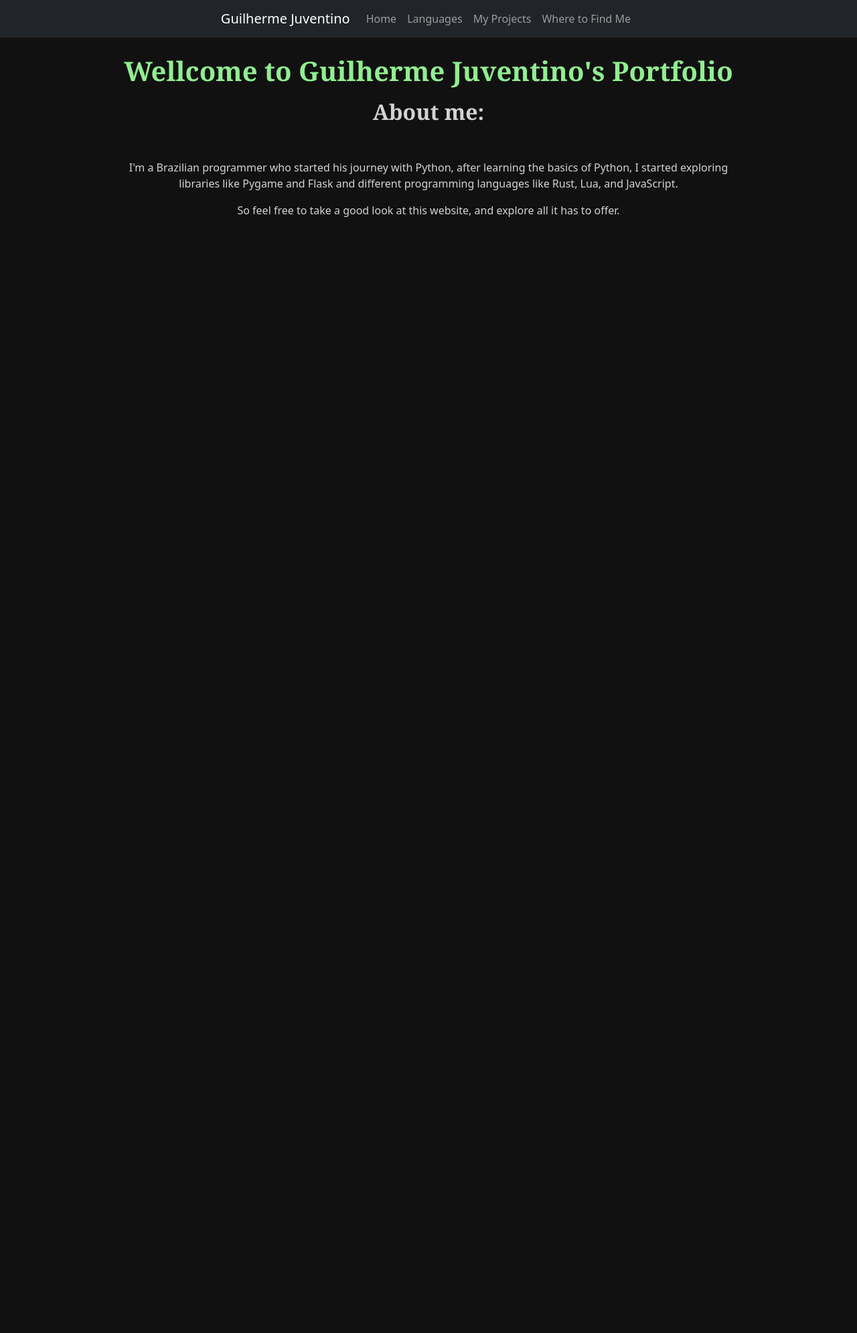
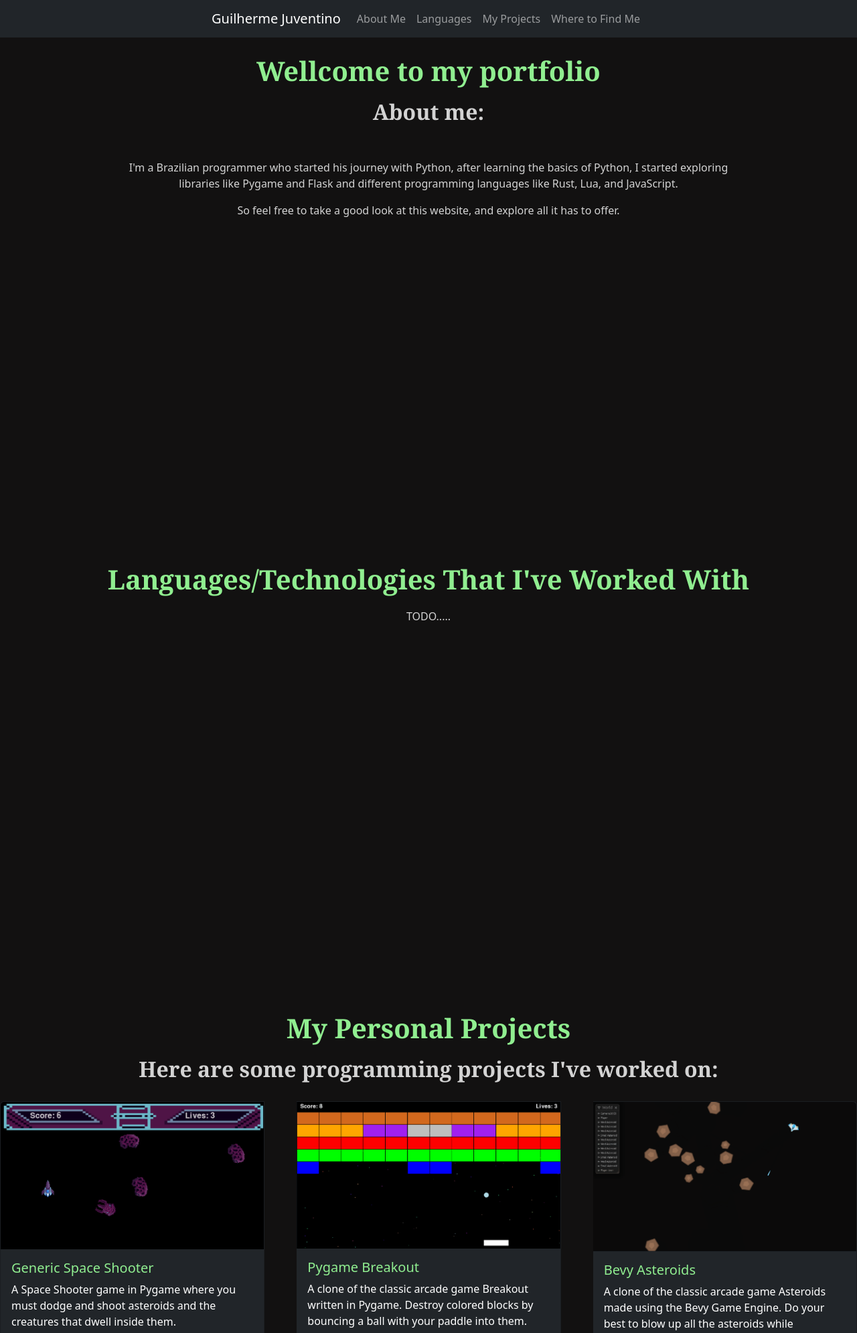
Before and after one commit to GuilhermeJuventino/Portfolio, a Flask app: page / in a window 1280 px wide. Shown: the top 1990 px of the page at 67% size. Before the commit the page ends 324 px from the top, so only its background shows below. Run offline with Flask 3, Linux system fonts and the light colour scheme.

Commit message:
started converting the website into a single-page layout

```diff
--- a/app.py
+++ b/app.py
@@ -5,7 +5,7 @@ app = Flask(__name__)
 
 @app.route("/")
 def index():
-    return render_template("index.html")
+    return render_template("index2.html")
 
 
 @app.route("/contacts")
--- a/static/css/styles.css
+++ b/static/css/styles.css
@@ -1,3 +1,8 @@
+/* fixing padding when navigating using the navbar */
+html {
+    scroll-padding-top: 56px;
+}
+
 /*Collor pallete configuration*/
 body {
     background-color: #121111;
--- /dev/null
+++ b/templates/index2.html
@@ -0,0 +1,123 @@
+<!DOCTYPE html>
+<html lang="en">
+<head>
+        <link href="https://cdn.jsdelivr.net/npm/bootstrap@5.2.3/dist/css/bootstrap.min.css" rel="stylesheet" integrity="sha384-rbsA2VBKQhggwzxH7pPCaAqO46MgnOM80zW1RWuH61DGLwZJEdK2Kadq2F9CUG65" crossorigin="anonymous">
+        <script src="https://cdn.jsdelivr.net/npm/bootstrap@5.2.3/dist/js/bootstrap.bundle.min.js" integrity="sha384-kenU1KFdBIe4zVF0s0G1M5b4hcpxyD9F7jL+jjXkk+Q2h455rYXK/7HAuoJl+0I4" crossorigin="anonymous"></script>
+        <link href="static/css/styles.css" rel="stylesheet">
+        <meta name="viewport" content="width=device-width, initial-scale=1.0">
+        <meta charset="UTF-8">
+        <title>Guilherme Juventino</title>
+</head>
+<body>
+    <!--Creating a nav bar using Bootstrap-->
+    <nav class="navbar sticky-top navbar-expand-lg navbar-dark bg-dark">
+        <div class="container-xxl justify-content-center">
+            <a class="navbar-brand">Guilherme Juventino</a>
+            <button class="navbar-toggler" type="button" data-bs-toggle="collapse" data-bs-target="#navbarNav" aria-controls="navbarNav" aria-expanded="false" aria-label="Toggle navigation">
+            <span class="navbar-toggler-icon"></span>
+            </button>
+            <div class="collapse navbar-collapse flex-grow-0" id="navbarNav">
+            <ul class="navbar-nav text-center">
+                <li class="nav-item">
+                <a class="nav-link" aria-current="page" href="#aboutMe">About Me</a>
+                </li>
+                <li class="nav-item">
+                <a class="nav-link" href="#languages">Languages</a>
+                </li>
+                <li class="nav-item">
+                <a class="nav-link" href="#myProjects">My Projects</a>
+                </li>
+                <li class="nav-item">
+                <a class="nav-link" href="#contacts">Where to Find Me</a>
+                </li>
+            </ul>
+            </div>
+        </div>
+    </nav>
+
+    <section id="aboutMe">
+        <h1 class="text-center">Wellcome to my portfolio</h1>
+
+        <h2 class="text-center">About me:</h2>
+
+        <div class="text-container">
+            <p class="text-center">
+            I'm a Brazilian programmer who started his journey with Python,
+            after learning the basics of Python, I started exploring libraries
+            like Pygame and Flask and different programming languages
+            like Rust, Lua, and JavaScript.
+            </p>
+
+            <p class="text-center">
+            So feel free to take a good look at this website, and explore all it has to offer.
+            </p>
+        </div>
+    </section>
+
+    <section id="languages">
+        <h1 class="text-center">Languages/Technologies That I've Worked With</h1>
+
+        <div class="text-container">
+            <p class="text-center">
+                TODO.....
+            </p>
+        </div>
+    </section>
+
+    <section id="myProjects">
+        <h1 class="text-center">My Personal Projects</h1>
+
+        <h2 class="text-center">Here are some programming projects I've worked on:</h2>
+
+        <!--Creating a set of cards holding image and links of my projects using Bootstrap-->
+        <div class="card-group gap-5">
+            <div class="card text-bg-dark">
+                <img src="static/images/genericSpaceShooter.png" class="card-img-top" alt="Generic Space Shooter Gameplay Image">
+                <div class="card-body">
+                    <h5 class="card-title">Generic Space Shooter</h5>
+                    <p class="card-text">
+                    A Space Shooter game in Pygame where you must dodge and shoot asteroids and
+                    the creatures that dwell inside them.
+                    </p>
+                    <a href="https://github.com/GuilhermeJuventino/Generic-Space-Shooter-V3"
+                    class="btn btn-primary">Github Repository</a>
+                </div>
+            </div>
+            <div class="card text-bg-dark">
+                <img src="static/images/pygameBreakout.png" class="card-img-top" alt="Pygame Breakout Gameplay Image">
+                <div class="card-body">
+                    <h5 class="card-title">Pygame Breakout</h5>
+                    <p class="card-text">
+                    A clone of the classic arcade game Breakout written in Pygame. Destroy colored blocks by bouncing
+                    a ball with your paddle into them.
+                    </p>
+                    <a href="https://github.com/GuilhermeJuventino/Breakout-Pygame"
+                    class="btn btn-primary">Github Repository</a>
+                </div>
+            </div>
+            <div class="card text-bg-dark">
+                <img src="static/images/bevyAsteroids.png" class="card-img-top" alt="Bevy Asteroids Gameplay Image">
+                <div class="card-body">
+                    <h5 class="card-title">Bevy Asteroids</h5>
+                    <p class="card-text">
+                    A clone of the classic arcade game Asteroids made using the Bevy Game Engine.
+                    Do your best to blow up all the asteroids while controlling your ship with the game's fun physics.
+                    </p>
+                    <a href="https://github.com/GuilhermeJuventino/bevy_asteroids"
+                    class="btn btn-primary">Github Repository</a>
+                </div>
+            </div>
+        </div>
+    </section>
+
+    <section id="contacts">
+        <h1 class="text-center">Where to Find Me</h1>
+
+        <div class="text-container">
+            <p class="text-center">
+                TODO.....
+            </p>
+        </div>
+    </section>
+</body>
+</html>
```
